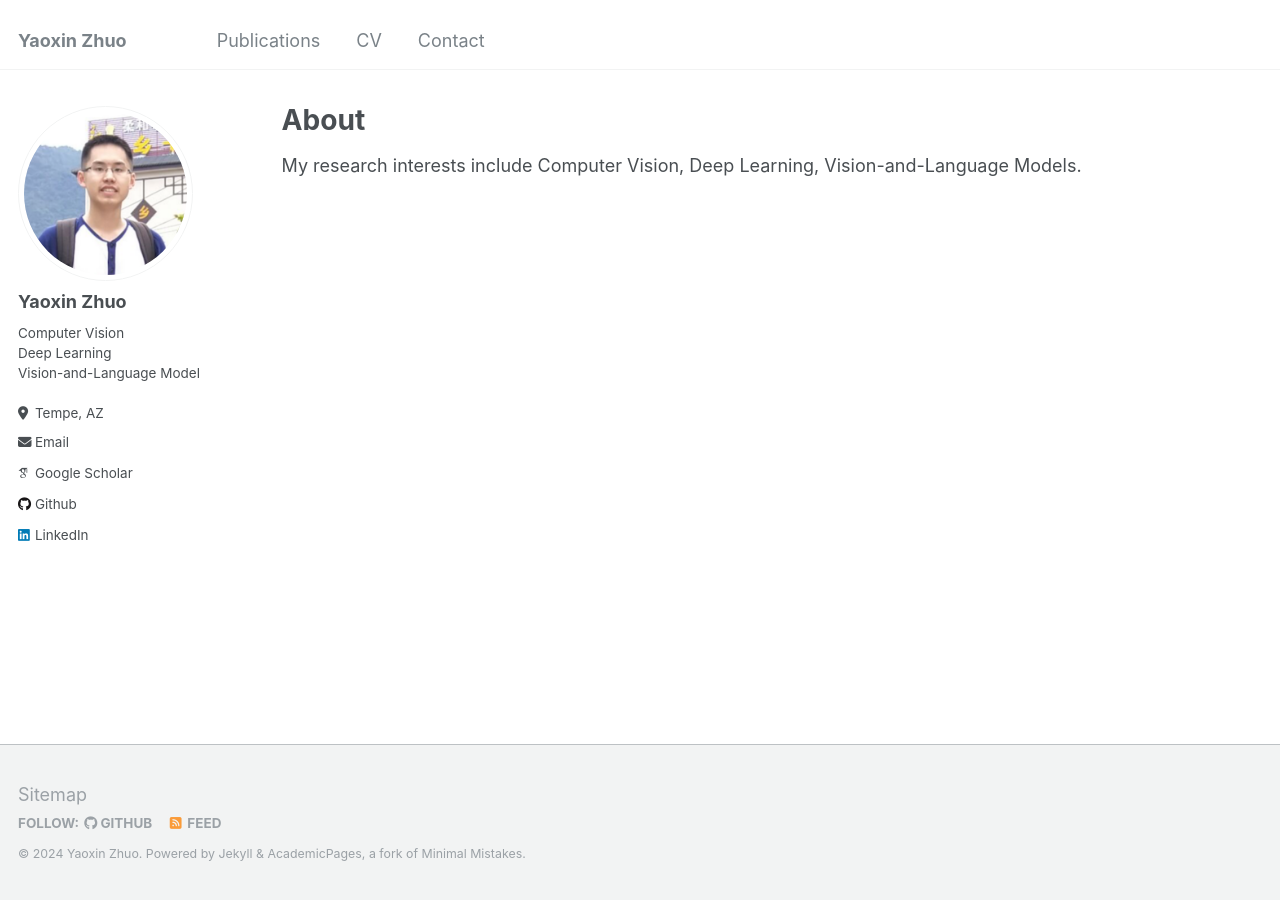
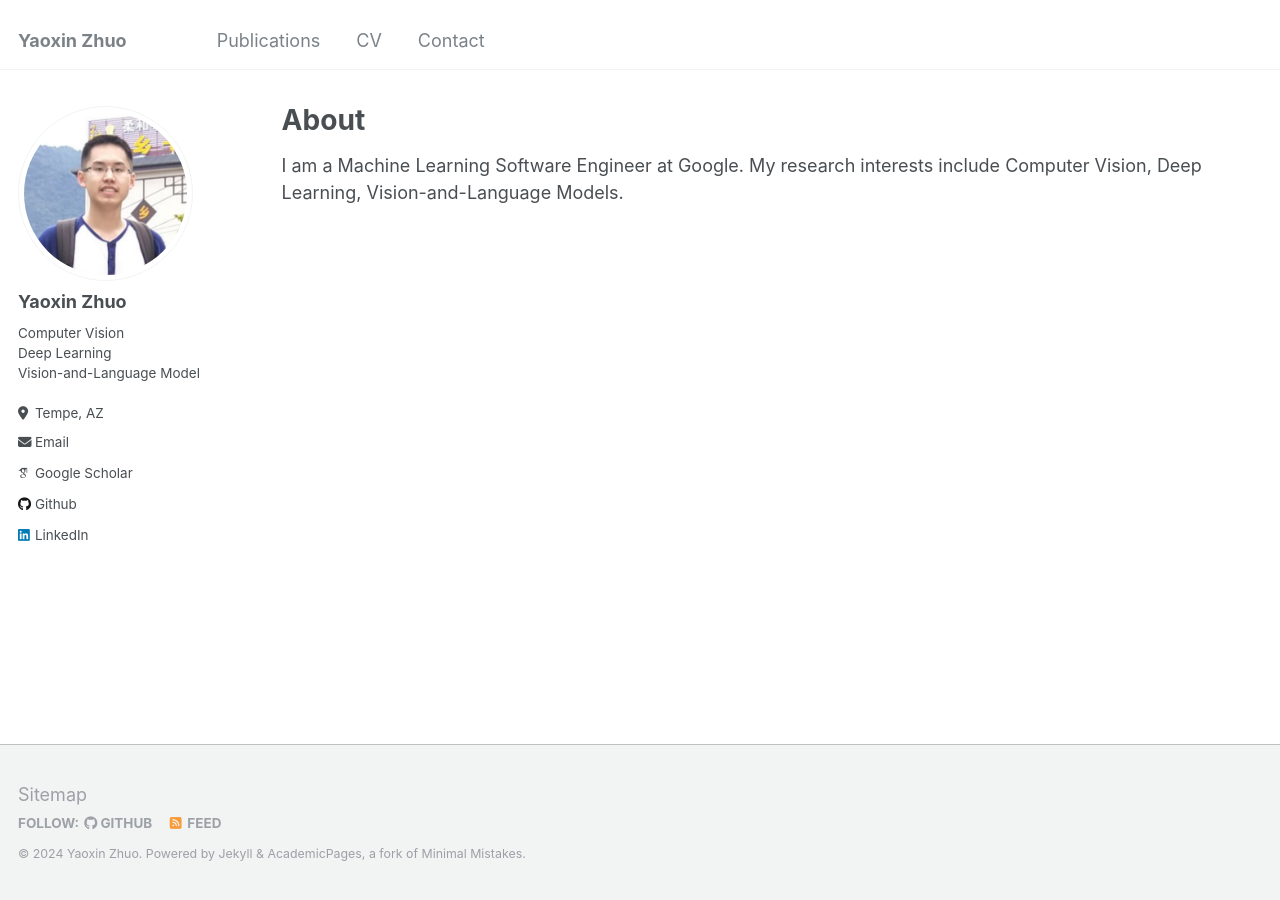
Before and after one commit to yaoxinzhuo/yaoxinzhuo.github.io, a Jekyll site: the page built from _pages/about.md, in a window 1280 px wide. Built offline with Jekyll 4.4.1, drawn with Linux system fonts in a browser that asks for light colours; some web fonts are replaced.

Commit message:
Update about.md

```diff
--- a/_pages/about.md
+++ b/_pages/about.md
@@ -4,4 +4,5 @@ permalink: /about/
 title: "About"
 author_profile: true
 ---
+I am a Machine Learning Software Engineer at Google.
 My research interests include Computer Vision, Deep Learning, Vision-and-Language Models.
```
